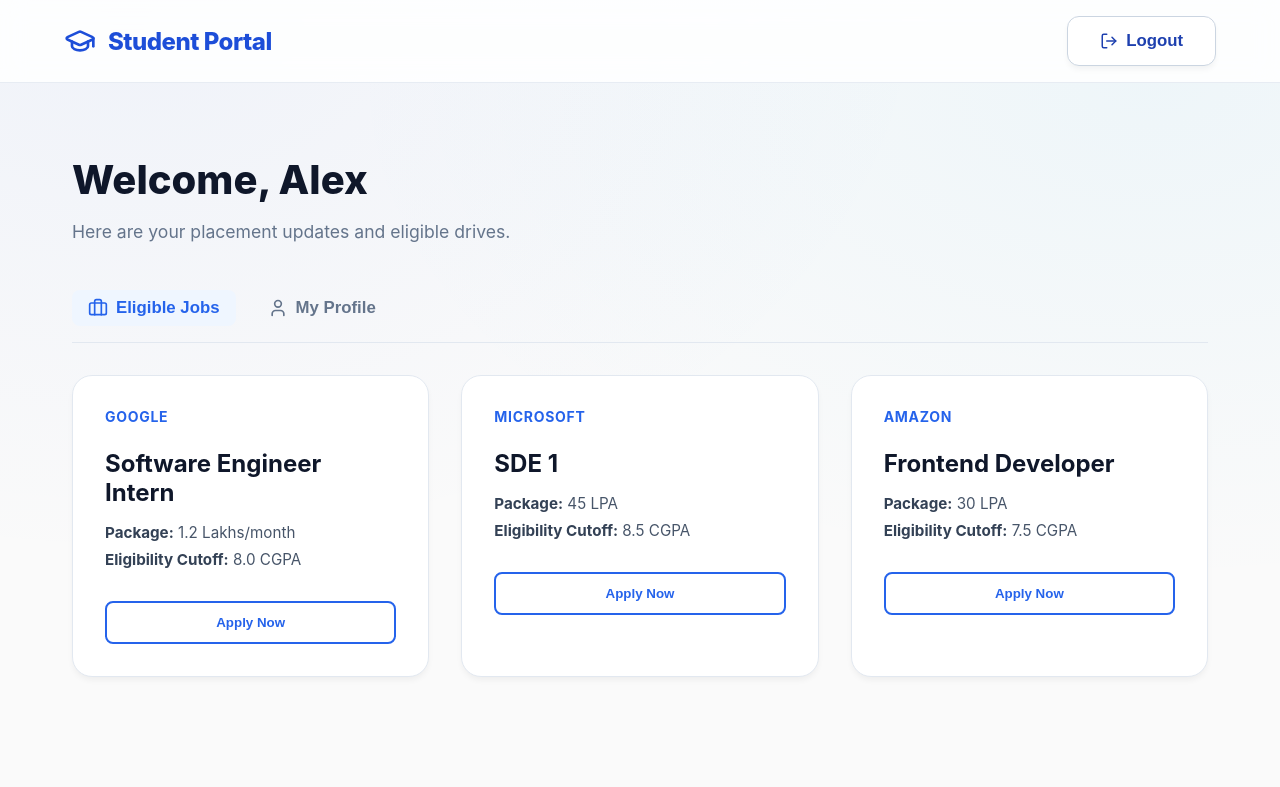
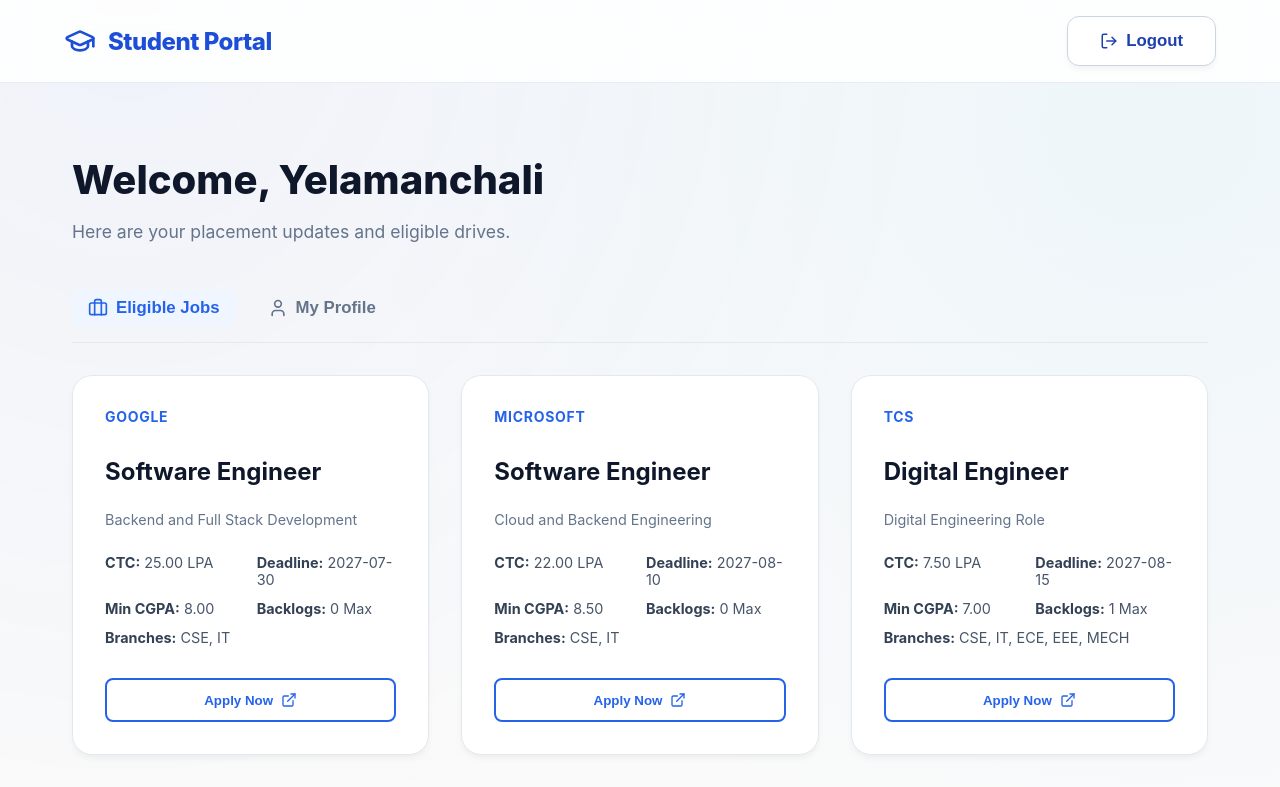
Before and after one commit to Tummala-Dinesh/placement-management-portal, a React (Vite) app in the folder Frontend/: page /dashboard in a window 1280 px wide. Shown: the top 787 px of the page. Built offline with nearby package versions, Linux system fonts and the light colour scheme.

Commit message:
Student Dashboard Change

```diff
--- a/Frontend/src/pages/StudentDashboard.jsx
+++ b/Frontend/src/pages/StudentDashboard.jsx
@@ -1,38 +1,89 @@
 import React, { useState } from 'react';
 import { useNavigate } from 'react-router-dom';
-import { GraduationCap, LogOut, Briefcase, User } from 'lucide-react';
-import '../styles/Navbar.css'; // For the navbar styles
+import { GraduationCap, LogOut, Briefcase, User, Edit2, Save, X, ExternalLink } from 'lucide-react';
+import '../styles/Navbar.css';
 import '../styles/Dashboard.css';
 
 const StudentDashboard = () => {
   const navigate = useNavigate();
   const [activeTab, setActiveTab] = useState('jobs');
+  const [isEditingProfile, setIsEditingProfile] = useState(false);
 
-  // MOCK DATA: Later, fetch this from backend using your JWT
-  const studentProfile = {
-    fullName: "Alex Carter",
-    email: "alex@student.nitw.ac.in",
-    branch: "Computer Science (CSE)",
-    cgpa: "8.8",
+  // Profile data pre-filled with context for testing
+  const [profileData, setProfileData] = useState({
+    fullName: "Yelamanchali Rohit",
+    email: "rohit@student.nitw.ac.in",
+    branch: "Electrical and Electronics Engineering (EEE)",
+    cgpa: "8.5",
     backlogs: "0",
-    skills: "React, Node.js, PostgreSQL"
-  };
+    skills: "React, Node.js, Power Systems, ESP32"
+  });
 
-  const eligibleJobs = [
-    { id: 1, company: "Google", role: "Software Engineer Intern", ctc: "1.2 Lakhs/month", cutoff: "8.0 CGPA" },
-    { id: 2, company: "Microsoft", role: "SDE 1", ctc: "45 LPA", cutoff: "8.5 CGPA" },
-    { id: 3, company: "Amazon", role: "Frontend Developer", ctc: "30 LPA", cutoff: "7.5 CGPA" }
+  // Mock data perfectly matching your PostgreSQL database schema
+  const dbEligibleJobs = [
+    {
+      company_name: "Google",
+      role_title: "Software Engineer",
+      min_cgpa: "8.00",
+      max_backlogs: 0,
+      allowed_branches: ["CSE", "IT"],
+      ctc: "25.00",
+      job_description: "Backend and Full Stack Development",
+      deadline: "2027-07-30",
+      apply_link: "https://careers.google.com"
+    },
+    {
+      company_name: "Microsoft",
+      role_title: "Software Engineer",
+      min_cgpa: "8.50",
+      max_backlogs: 0,
+      allowed_branches: ["CSE", "IT"],
+      ctc: "22.00",
+      job_description: "Cloud and Backend Engineering",
+      deadline: "2027-08-10",
+      apply_link: "https://careers.microsoft.com"
+    },
+    {
+      company_name: "TCS",
+      role_title: "Digital Engineer",
+      min_cgpa: "7.00",
+      max_backlogs: 1,
+      allowed_branches: ["CSE", "IT", "ECE", "EEE", "MECH"],
+      ctc: "7.50",
+      job_description: "Digital Engineering Role",
+      deadline: "2027-08-15",
+      apply_link: "https://nextstep.tcs.com"
+    },
+    {
+      company_name: "Amazon",
+      role_title: "SDE",
+      min_cgpa: "7.00",
+      max_backlogs: 0,
+      allowed_branches: ["CSE", "EEE", "ECE"],
+      ctc: "18.50",
+      job_description: "Backend Development",
+      deadline: "2026-07-15",
+      apply_link: null // Testing the null handling from row 1 of your DB
+    }
   ];
 
   const handleLogout = () => {
     // TODO: Clear JWT token from localStorage here
-    // localStorage.removeItem('token');
     navigate('/login');
+  };
+
+  const handleProfileChange = (e) => {
+    setProfileData({ ...profileData, [e.target.name]: e.target.value });
+  };
+
+  const handleProfileSave = async () => {
+    // TODO: Connect to backend PUT request here
+    setIsEditingProfile(false);
+    alert("Profile updated successfully!");
   };
 
   return (
     <div className="dashboard-page">
-      {/* Student Specific Navbar */}
       <nav className="navbar">
         <div className="nav-logo">
           <GraduationCap size={32} />
@@ -47,11 +98,10 @@
 
       <div className="dashboard-content">
         <div className="dashboard-header">
-          <h1>Welcome, {studentProfile.fullName.split(' ')[0]}</h1>
+          <h1>Welcome, {profileData.fullName.split(' ')[0]}</h1>
           <p>Here are your placement updates and eligible drives.</p>
         </div>
 
-        {/* Custom Tabs */}
         <div className="dashboard-tabs">
           <button className={`tab-btn ${activeTab === 'jobs' ? 'active' : ''}`} onClick={() => setActiveTab('jobs')}>
             <Briefcase size={20} /> Eligible Jobs
@@ -61,18 +111,48 @@
           </button>
         </div>
 
-        {/* Tab Content Rendering */}
         {activeTab === 'jobs' && (
           <div className="jobs-grid">
-            {eligibleJobs.map(job => (
-              <div key={job.id} className="job-card">
-                <div className="job-company">{job.company}</div>
-                <h3 className="job-title">{job.role}</h3>
-                <div className="job-details">
-                  <span><strong>Package:</strong> {job.ctc}</span>
-                  <span><strong>Eligibility Cutoff:</strong> {job.cutoff}</span>
+            {dbEligibleJobs.map((job, index) => (
+              <div key={index} className="job-card" style={{ display: 'flex', flexDirection: 'column' }}>
+                <div className="job-company">{job.company_name}</div>
+                <h3 className="job-title" style={{ marginBottom: '0.5rem' }}>{job.role_title}</h3>
+
+                <p style={{ color: '#64748b', fontSize: '0.9rem', marginBottom: '1.5rem', lineHeight: '1.5', flexGrow: 1 }}>
+                  {job.job_description}
+                </p>
+
+                {/* Using a tight CSS Grid to display the DB fields cleanly */}
+                <div className="job-details" style={{ display: 'grid', gridTemplateColumns: '1fr 1fr', gap: '0.75rem', marginBottom: '2rem', fontSize: '0.9rem' }}>
+                  <span><strong style={{ color: '#334155' }}>CTC:</strong> {job.ctc} LPA</span>
+                  <span><strong style={{ color: '#334155' }}>Deadline:</strong> {job.deadline}</span>
+                  <span><strong style={{ color: '#334155' }}>Min CGPA:</strong> {job.min_cgpa}</span>
+                  <span><strong style={{ color: '#334155' }}>Backlogs:</strong> {job.max_backlogs} Max</span>
+                  <span style={{ gridColumn: 'span 2' }}>
+                    <strong style={{ color: '#334155' }}>Branches:</strong> {job.allowed_branches.join(', ')}
+                  </span>
                 </div>
-                <button className="btn-apply">Apply Now</button>
+
+                {/* Apply Button with Null Check */}
+                <button
+                  className="btn-apply"
+                  onClick={() => window.open(job.apply_link, '_blank')}
+                  disabled={!job.apply_link}
+                  style={{
+                    display: 'flex',
+                    justifyContent: 'center',
+                    alignItems: 'center',
+                    gap: '0.5rem',
+                    opacity: !job.apply_link ? 0.5 : 1,
+                    cursor: !job.apply_link ? 'not-allowed' : 'pointer'
+                  }}
+                >
+                  {job.apply_link ? (
+                    <>Apply Now <ExternalLink size={16} /></>
+                  ) : (
+                    "Link Unavailable"
+                  )}
+                </button>
               </div>
             ))}
           </div>
@@ -80,33 +160,87 @@
 
         {activeTab === 'profile' && (
           <div className="profile-view">
-            <h2 style={{ fontSize: '1.75rem', marginBottom: '1rem' }}>Academic Details</h2>
+            <div style={{ display: 'flex', justifyContent: 'space-between', alignItems: 'center', marginBottom: '1rem' }}>
+              <h2 style={{ fontSize: '1.75rem', margin: 0 }}>Academic Details</h2>
+
+              {!isEditingProfile ? (
+                <button onClick={() => setIsEditingProfile(true)} className="btn-secondary" style={{ display: 'flex', alignItems: 'center', gap: '0.5rem', padding: '0.5rem 1rem', fontSize: '0.9rem' }}>
+                  <Edit2 size={16} /> Edit Profile
+                </button>
+              ) : (
+                <div style={{ display: 'flex', gap: '0.75rem' }}>
+                  <button onClick={() => setIsEditingProfile(false)} className="btn-secondary" style={{ display: 'flex', alignItems: 'center', gap: '0.5rem', padding: '0.5rem 1rem', fontSize: '0.9rem', borderColor: '#ef4444', color: '#ef4444' }}>
+                    <X size={16} /> Cancel
+                  </button>
+                  <button onClick={handleProfileSave} className="btn-primary" style={{ display: 'flex', alignItems: 'center', gap: '0.5rem', padding: '0.5rem 1rem', fontSize: '0.9rem' }}>
+                    <Save size={16} /> Save Changes
+                  </button>
+                </div>
+              )}
+            </div>
+
             <hr style={{ border: 'none', borderTop: '1px solid #e2e8f0' }} />
 
             <div className="profile-data-grid">
               <div className="data-group">
                 <label>Full Name</label>
-                <p>{studentProfile.fullName}</p>
+                {isEditingProfile ? (
+                  <input type="text" name="fullName" value={profileData.fullName} onChange={handleProfileChange} className="form-input" style={{ width: '100%', padding: '0.5rem' }} />
+                ) : (
+                  <p>{profileData.fullName}</p>
+                )}
               </div>
+
               <div className="data-group">
                 <label>College Email</label>
-                <p>{studentProfile.email}</p>
+                {isEditingProfile ? (
+                  <input type="email" name="email" value={profileData.email} disabled className="form-input" style={{ width: '100%', padding: '0.5rem', backgroundColor: '#e2e8f0', cursor: 'not-allowed' }} />
+                ) : (
+                  <p>{profileData.email}</p>
+                )}
               </div>
+
               <div className="data-group">
                 <label>Branch</label>
-                <p>{studentProfile.branch}</p>
+                {isEditingProfile ? (
+                  <select name="branch" value={profileData.branch} onChange={handleProfileChange} className="form-input" style={{ width: '100%', padding: '0.5rem' }}>
+                    <option value="Computer Science (CSE)">Computer Science (CSE)</option>
+                    <option value="Information Technology (IT)">Information Technology (IT)</option>
+                    <option value="Electronics and Communication Engineering (ECE)">Electronics and Communication Engineering (ECE)</option>
+                    <option value="Electrical and Electronics Engineering (EEE)">Electrical and Electronics Engineering (EEE)</option>
+                    <option value="Mechanical Engineering (MECH)">Mechanical Engineering (MECH)</option>
+                    <option value="Civil Engineering">Civil Engineering</option>
+                  </select>
+                ) : (
+                  <p>{profileData.branch}</p>
+                )}
               </div>
+
               <div className="data-group">
                 <label>Current CGPA</label>
-                <p>{studentProfile.cgpa}</p>
+                {isEditingProfile ? (
+                  <input type="number" name="cgpa" value={profileData.cgpa} onChange={handleProfileChange} step="0.01" min="0" max="10" className="form-input" style={{ width: '100%', padding: '0.5rem' }} />
+                ) : (
+                  <p>{profileData.cgpa}</p>
+                )}
               </div>
+
               <div className="data-group">
                 <label>Active Backlogs</label>
-                <p>{studentProfile.backlogs}</p>
+                {isEditingProfile ? (
+                  <input type="number" name="backlogs" value={profileData.backlogs} onChange={handleProfileChange} min="0" className="form-input" style={{ width: '100%', padding: '0.5rem' }} />
+                ) : (
+                  <p>{profileData.backlogs}</p>
+                )}
               </div>
+
               <div className="data-group">
                 <label>Top Skills</label>
-                <p>{studentProfile.skills}</p>
+                {isEditingProfile ? (
+                  <input type="text" name="skills" value={profileData.skills} onChange={handleProfileChange} className="form-input" style={{ width: '100%', padding: '0.5rem' }} />
+                ) : (
+                  <p>{profileData.skills}</p>
+                )}
               </div>
             </div>
           </div>
```
